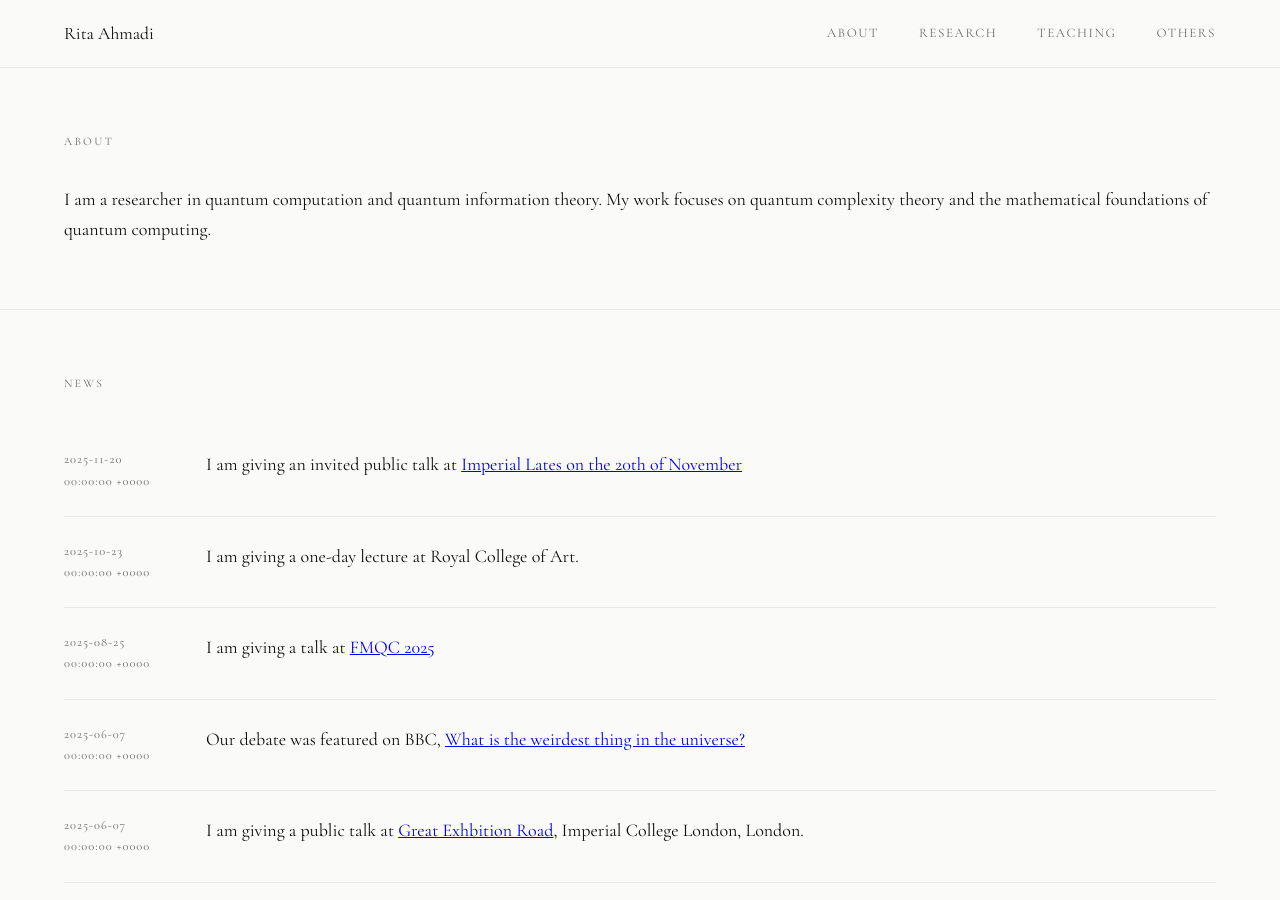
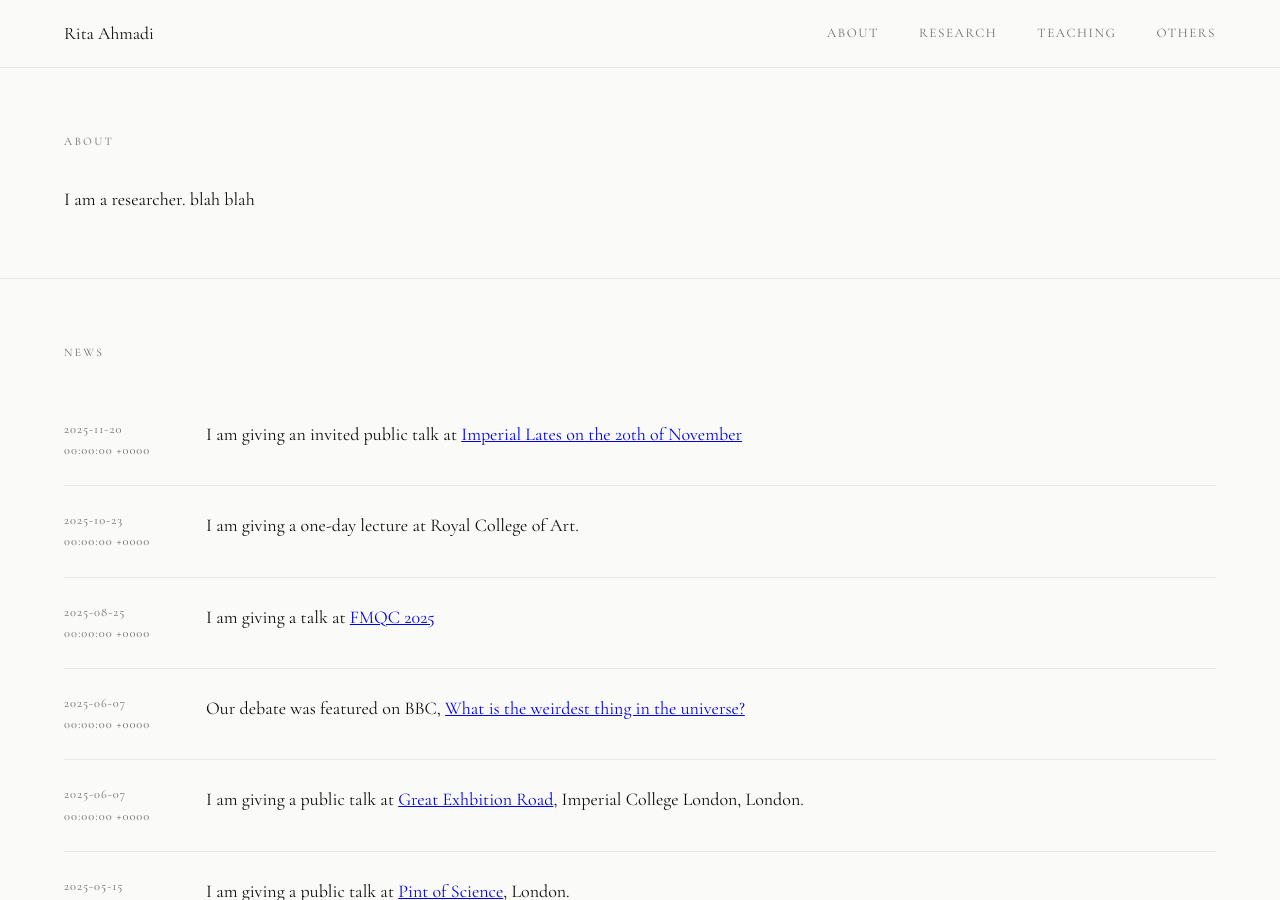
Before and after one commit to RitaAhmadi/ritaahmadi.github.io, a Jekyll site: the page built from index.md, in a window 1280 px wide and 900 px high. Built offline with Jekyll 4.4.1, drawn with Linux system fonts in a browser that asks for light colours.

Commit message:
Revise About section for clarity
Updated the 'About' section to provide a more concise description.

```diff
--- a/index.md
+++ b/index.md
@@ -7,8 +7,7 @@ title: About
 
 <p class="section-label">About</p>
 
-I am a researcher in quantum computation and quantum information theory.
-My work focuses on quantum complexity theory and the mathematical foundations of quantum computing.
+I am a researcher. blah blah
 
 </section>
 
```
